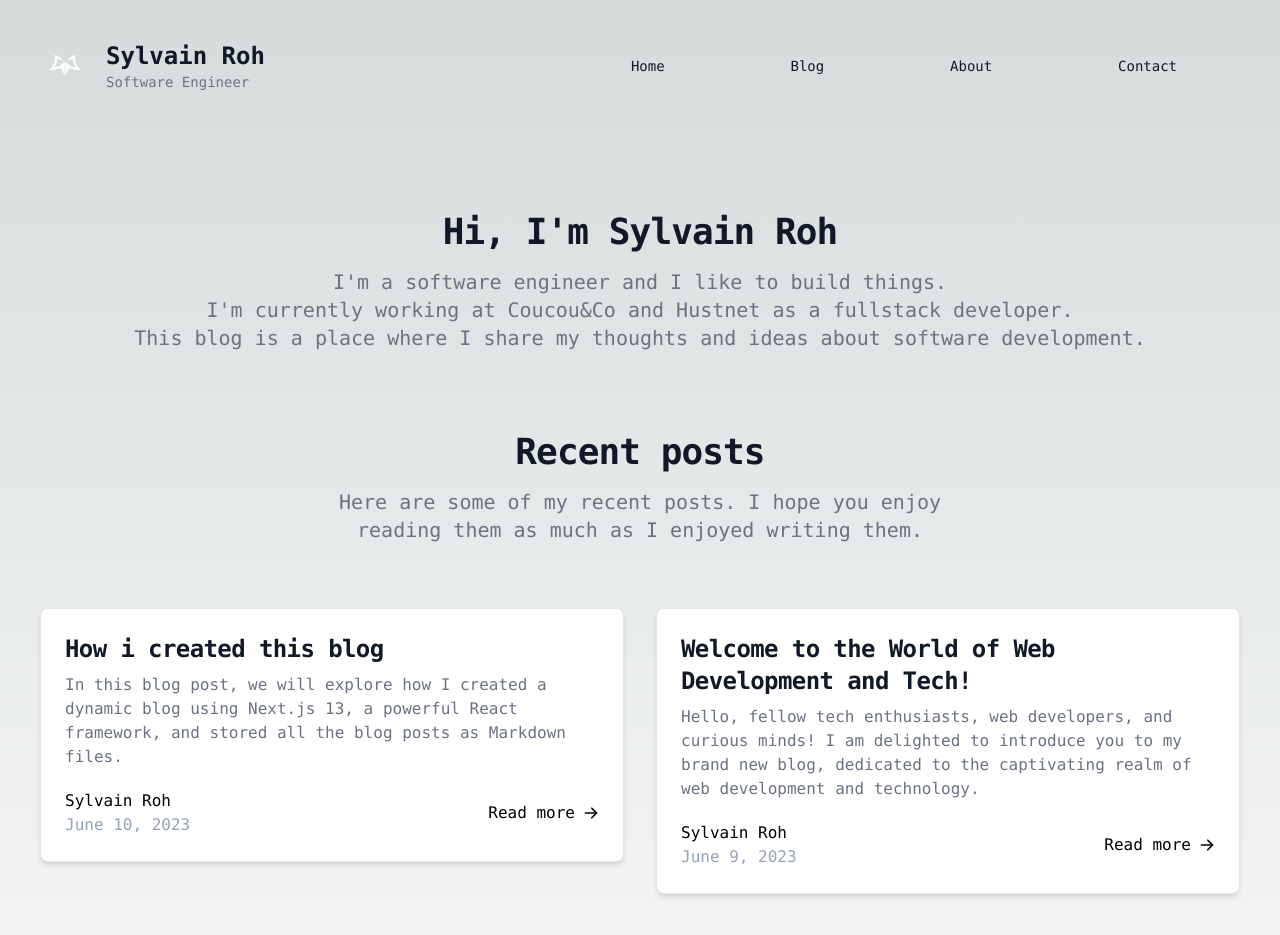
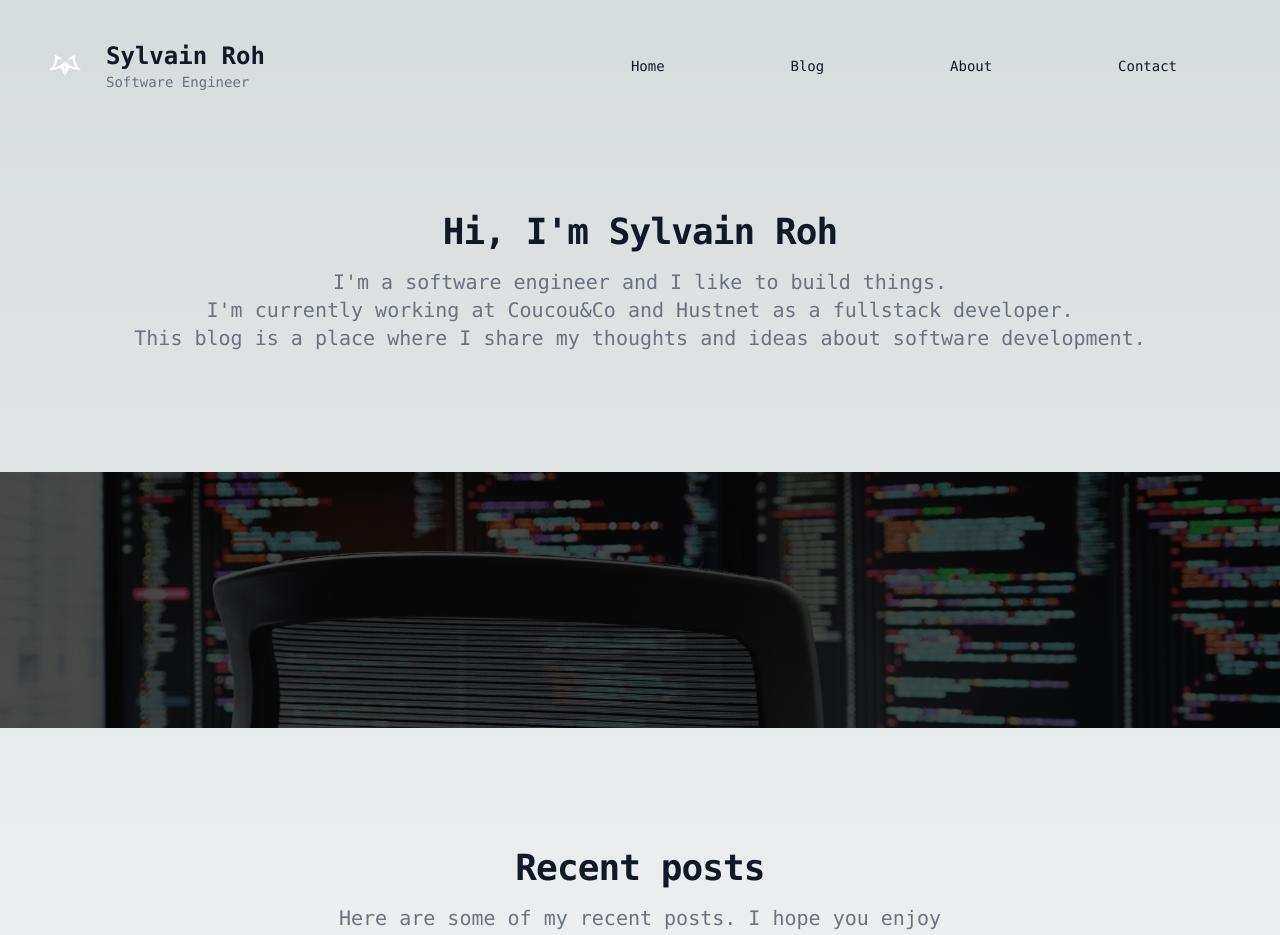
Before and after one commit to rohsyl/blog, a Next.js app: page / in a window 1280 px wide. Shown: the top 935 px of the page. Built offline with nearby package versions, Linux system fonts and the light colour scheme.

Commit message:
improve homepage

```diff
--- /dev/null
+++ b/src/app/about/page.tsx
@@ -0,0 +1,14 @@
+import React from "react";
+import Container from "@/app/components/Container";
+
+export default function About() {
+
+
+    return (
+        <Container>
+            <main>
+                TODO
+            </main>
+        </Container>
+    );
+}
--- a/src/app/blog/page.tsx
+++ b/src/app/blog/page.tsx
@@ -1,6 +1,7 @@
 import {getAllPosts, Items} from "@/app/lib/api";
 import React from "react";
 import PostPreview from "@/app/components/Blog/PostCard";
+import Container from "@/app/components/Container";
 
 export default function Home() {
     const posts = getAllPosts(["title", "date", "excerpt", "coverImage", "slug"]);
@@ -14,8 +15,7 @@ export default function Home() {
         }, [] as Items[][]);
 
     return (
-        <div className="container mx-auto px-5">
-            <main>
+        <Container>
             <div className="mx-auto max-w-screen-sm text-center lg:mb-16 mb-8">
                 <h2 className="mb-4 text-3xl lg:text-4xl tracking-tight font-extrabold text-gray-900 dark:text-white">Posts</h2>
                 <p className="font-light text-gray-500 sm:text-xl dark:text-gray-400">
@@ -38,7 +38,6 @@ export default function Home() {
                 ))}
 
             </div>
-            </main>
-        </div>
+        </Container>
     );
 }
--- a/src/app/blog/posts/[slug]/page.tsx
+++ b/src/app/blog/posts/[slug]/page.tsx
@@ -5,6 +5,7 @@ import markdownToHtml from "@/app/lib/mdToHtml";
 import {getPostBySlug} from "@/app/lib/api";
 import Image from "next/image";
 import DateFormatter from "@/app/components/DateFormatter";
+import Container from "@/app/components/Container";
 
 export default async function Post({ params }: { params: { slug: string } }) {
     const post = getPostBySlug(params.slug, ["title", "author", "content", "coverImage", "date"]);
@@ -12,7 +13,7 @@ export default async function Post({ params }: { params: { slug: string } }) {
     const content = await markdownToHtml(post.content || "");
 
     return (
-        <div>
+        <Container>
             <div className="w-full text-white">
                 <div className="mb-10">
                     <p className="text-2xl">{post.title}</p>
@@ -23,7 +24,7 @@ export default async function Post({ params }: { params: { slug: string } }) {
                 </div>
 
                 {post?.coverImage && (
-                    <div>
+                    <div className="rounded-lg overflow-hidden">
                         <Image
                             alt={`cover image for ${post.title}`}
                             src={post.coverImage}
@@ -40,8 +41,6 @@ export default async function Post({ params }: { params: { slug: string } }) {
                 />
 
             </div>
-        </div>
-
-
+        </Container>
     );
 }
--- /dev/null
+++ b/src/app/components/Container.tsx
@@ -0,0 +1,10 @@
+import {children} from "hastscript/lib/jsx-classic";
+
+
+export default function Container({children,}: { children: React.ReactNode }) {
+    return (
+    <main className="mx-auto max-w-screen-xl p-4 md:p-8 lg:p-10">
+        {children}
+    </main>
+    )
+}
--- a/src/app/components/Header.tsx
+++ b/src/app/components/Header.tsx
@@ -23,8 +23,8 @@ export default function Header() {
                     <nav className="flex flex-grow items-center justify-around mt-4 text-sm font-medium text-gray-900 dark:text-gray-100 max-w-2xl mt-10 lg:mt-0">
                         <Link href="/" className="hover:underline">Home</Link>
                         <Link href="/blog" className="hover:underline">Blog</Link>
-                        <Link href="#" className="hover:underline">About</Link>
-                        <Link href="#" className="hover:underline">Contact</Link>
+                        <Link href="/about" className="hover:underline">About</Link>
+                        <Link href="/contact" className="hover:underline">Contact</Link>
                     </nav>
 
                 </div>
--- /dev/null
+++ b/src/app/contact/page.tsx
@@ -0,0 +1,14 @@
+import React from "react";
+import Container from "@/app/components/Container";
+
+export default function Contact() {
+
+
+    return (
+        <Container>
+            <main>
+                TODO
+            </main>
+        </Container>
+    );
+}
--- a/src/app/layout.tsx
+++ b/src/app/layout.tsx
@@ -23,10 +23,8 @@ export default function RootLayout({
 
       <Header />
 
-      <div className="font-mono p-4 md:p-8 lg:p-10 mt-10">
-        <main className="mx-auto max-w-screen-xl ">
-          {children}
-        </main>
+      <div className="font-mono mt-10">
+        {children}
       </div>
 
       <Footer />
--- a/src/app/page.tsx
+++ b/src/app/page.tsx
@@ -3,6 +3,7 @@ import PostHero from "@/app/components/Blog/PostHero";
 import {getAllPosts} from "@/app/lib/api";
 import PostPreview from "@/app/components/Blog/PostCard";
 import Link from "next/link";
+import Container from "@/app/components/Container";
 
 export default function Home() {
 
@@ -10,10 +11,9 @@ export default function Home() {
     const recentPosts = posts.slice(0, 2);
 
   return (
-      <div>
+      <>
+          <Container>
               <div className="mb-20">
-
-
                   <div className="mx-auto max-w-screen-sm text-center">
                       <h2 className="mb-4 text-3xl lg:text-4xl tracking-tight font-extrabold text-gray-900 dark:text-white">
                           Hi, I&apos;m Sylvain Roh
@@ -30,6 +30,16 @@ export default function Home() {
                       </div>
                   </div>
               </div>
+          </Container>
+          <div className="max-h-64 overflow-hidden mb-20 relative">
+              <Image src={'/banner-home.jpg?1'} alt={'banner-home.jpg'}
+                     width={1920}
+                     height={350}
+                     style={{objectFit:"cover", objectPosition:"center"}}
+              />
+              <div style={{ position: "absolute", top: 0, left: 0, width: "100%", height: "100%", backgroundColor: "rgba(0, 0, 0, 0.7)" }}></div>
+          </div>
+          <Container>
 
               {/*<PostHero /><div className="h-16"></div>*/}
 
@@ -55,6 +65,7 @@ export default function Home() {
                   Read More{" -> "}
               </Link>
 
-      </div>
+          </Container>
+      </>
   )
 }
```
Also changed, not shown: public/banner-home.jpg (added). Lines whose indentation alone changed are shown as unchanged.
